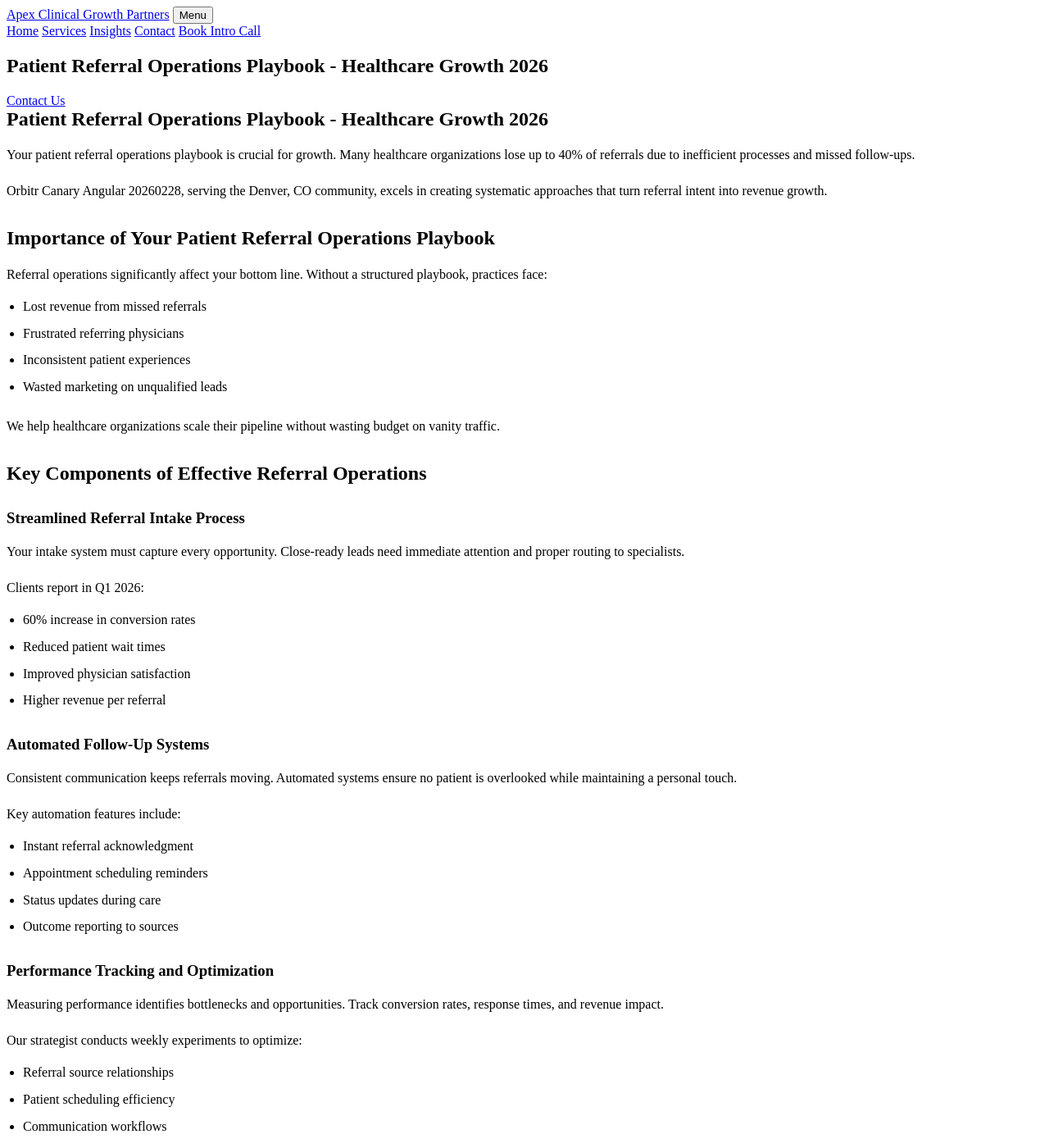
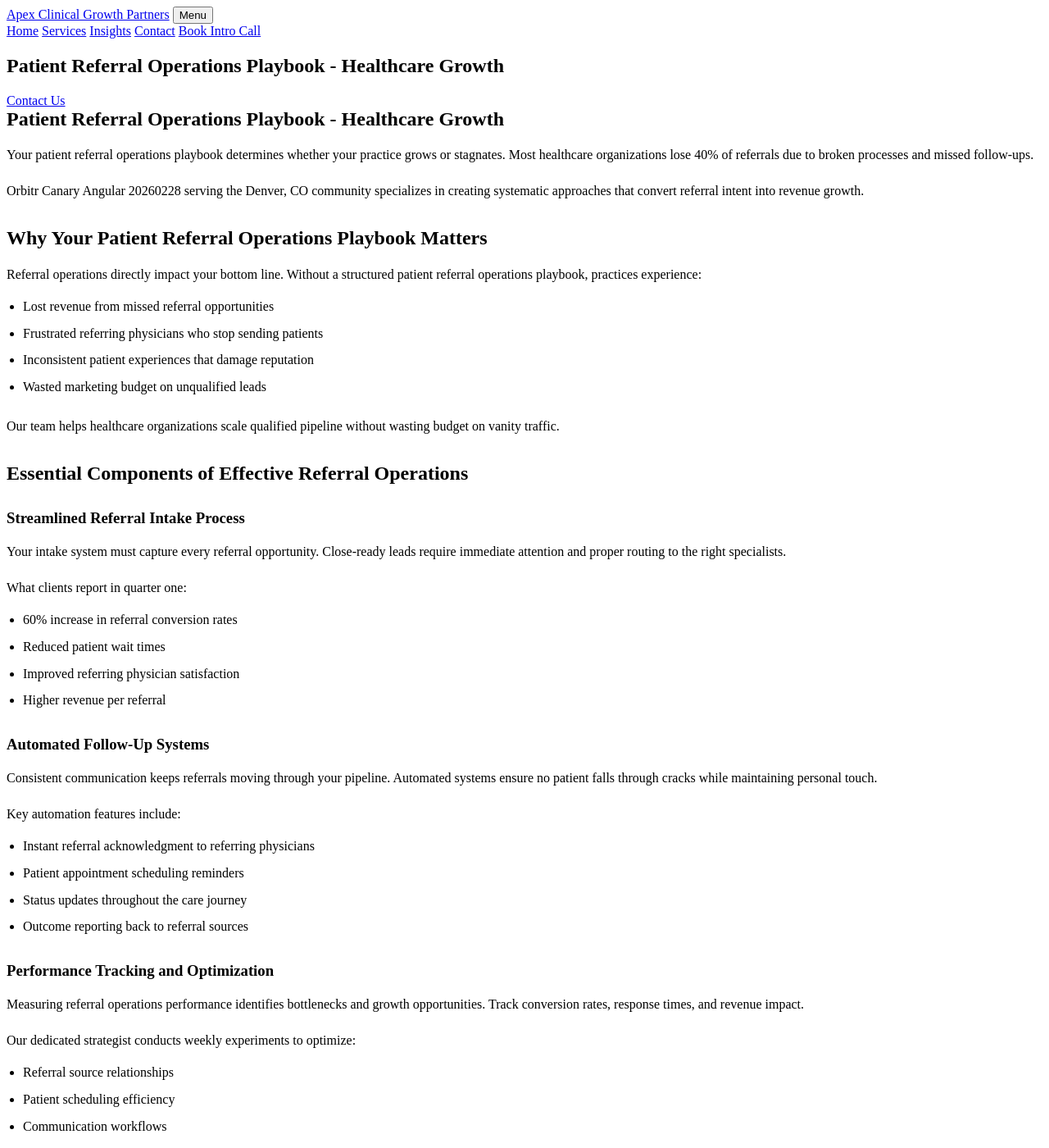
Before and after one commit to prjctlphbt/orbitr-canary-angular-20260228, a Jekyll site: the page angular-referral-ops-playbook-20260228142149.html, which Jekyll copies as it is, in a window 1280 px wide and 1400 px high. Shown: the whole window at 82% size. Built offline with Jekyll 4.4.1, drawn with Linux system fonts in a browser that asks for light colours; some of the changed text lies outside the part shown.

Commit message:
Rollback: Revert changes to angular-referral-ops-playbook-20260228142149.html

```diff
--- a/angular-referral-ops-playbook-20260228142149.html
+++ b/angular-referral-ops-playbook-20260228142149.html
@@ -4,9 +4,10 @@
 <head>
 <meta charset="utf-8"/>
 <meta content="width=device-width, initial-scale=1.0" name="viewport"/>
-<meta content="Optimize patient referrals with our 2026 operations playbook. Enhance workflows, drive growth, and improve patient outcomes. Start today." name="description"/>
-<title>Patient Referral Operations Playbook - Healthcare Growth 2026</title>
+<meta content="Streamline patient referrals with our comprehensive operations playbook. Optimize workflows, boost growth, and improve patient outcomes. Get started today." name="description"/>
+<title>Patient Referral Operations Playbook - Healthcare Growth</title>
 <style>
+
 
 /* Minimal functional styles (accordion, forms only) */
 
@@ -48,7 +49,7 @@
  box-sizing: border-box;
 }
 
-</style>
+ </style>
 <style id="orbitr-generated-content-style">
 .orbitr-generated-content > * {
  margin: 0;
@@ -83,8 +84,7 @@
 .orbitr-generated-content li {
  line-height: 1.65;
 }
-</style>
-</head>
+</style></head>
 <body>
 <header>
 <div class="container navbar">
@@ -102,46 +102,46 @@
 <main class="page-main">
 <section class="page-hero landing-hero">
 <div class="container">
-<h1>Patient Referral Operations Playbook - Healthcare Growth 2026</h1>
+<h1>Patient Referral Operations Playbook - Healthcare Growth</h1>
 <a class="cta" href="/services/">Contact Us</a>
 </div>
 </section>
 <section class="landing-content">
 <div class="container orbitr-generated-content">
-<h1>Patient Referral Operations Playbook - Healthcare Growth 2026</h1>
-<p>Your patient referral operations playbook is crucial for growth. Many healthcare organizations lose up to 40% of referrals due to inefficient processes and missed follow-ups.</p>
-<p>Orbitr Canary Angular 20260228, serving the Denver, CO community, excels in creating systematic approaches that turn referral intent into revenue growth.</p>
-<h2>Importance of Your Patient Referral Operations Playbook</h2>
-<p>Referral operations significantly affect your bottom line. Without a structured playbook, practices face:</p>
+<h1>Patient Referral Operations Playbook - Healthcare Growth</h1>
+<p>Your patient referral operations playbook determines whether your practice grows or stagnates. Most healthcare organizations lose 40% of referrals due to broken processes and missed follow-ups.</p>
+<p>Orbitr Canary Angular 20260228 serving the Denver, CO community specializes in creating systematic approaches that convert referral intent into revenue growth.</p>
+<h2>Why Your Patient Referral Operations Playbook Matters</h2>
+<p>Referral operations directly impact your bottom line. Without a structured patient referral operations playbook, practices experience:</p>
 <ul>
-<li>Lost revenue from missed referrals</li>
-<li>Frustrated referring physicians</li>
-<li>Inconsistent patient experiences</li>
-<li>Wasted marketing on unqualified leads</li>
+<li>Lost revenue from missed referral opportunities</li>
+<li>Frustrated referring physicians who stop sending patients</li>
+<li>Inconsistent patient experiences that damage reputation</li>
+<li>Wasted marketing budget on unqualified leads</li>
 </ul>
-<p>We help healthcare organizations scale their pipeline without wasting budget on vanity traffic.</p>
-<h2>Key Components of Effective Referral Operations</h2>
+<p>Our team helps healthcare organizations scale qualified pipeline without wasting budget on vanity traffic.</p>
+<h2>Essential Components of Effective Referral Operations</h2>
 <h3>Streamlined Referral Intake Process</h3>
-<p>Your intake system must capture every opportunity. Close-ready leads need immediate attention and proper routing to specialists.</p>
-<p>Clients report in Q1 2026:
+<p>Your intake system must capture every referral opportunity. Close-ready leads require immediate attention and proper routing to the right specialists.</p>
+<p>What clients report in quarter one:
 <ul>
-<li>60% increase in conversion rates</li>
+<li>60% increase in referral conversion rates</li>
 <li>Reduced patient wait times</li>
-<li>Improved physician satisfaction</li>
+<li>Improved referring physician satisfaction</li>
 <li>Higher revenue per referral</li>
 </ul></p>
 <h3>Automated Follow-Up Systems</h3>
-<p>Consistent communication keeps referrals moving. Automated systems ensure no patient is overlooked while maintaining a personal touch.</p>
+<p>Consistent communication keeps referrals moving through your pipeline. Automated systems ensure no patient falls through cracks while maintaining personal touch.</p>
 <p>Key automation features include:
 <ul>
-<li>Instant referral acknowledgment</li>
-<li>Appointment scheduling reminders</li>
-<li>Status updates during care</li>
-<li>Outcome reporting to sources</li>
+<li>Instant referral acknowledgment to referring physicians</li>
+<li>Patient appointment scheduling reminders</li>
+<li>Status updates throughout the care journey</li>
+<li>Outcome reporting back to referral sources</li>
 </ul></p>
 <h3>Performance Tracking and Optimization</h3>
-<p>Measuring performance identifies bottlenecks and opportunities. Track conversion rates, response times, and revenue impact.</p>
-<p>Our strategist conducts weekly experiments to optimize:
+<p>Measuring referral operations performance identifies bottlenecks and growth opportunities. Track conversion rates, response times, and revenue impact.</p>
+<p>Our dedicated strategist conducts weekly experiments to optimize:
 <ul>
 <li>Referral source relationships</li>
 <li>Patient scheduling efficiency</li>
@@ -149,9 +149,9 @@
 <li>Revenue conversion metrics</li>
 </ul></p>
 <h2>Transform Your Referral Operations Today</h2>
-<p>A comprehensive playbook turns scattered processes into revenue-generating systems. Structured approaches lead to qualified growth within 90 days.</p>
-<p>Our services focus on sustainable referral operations that scale with your practice. We create systems that generate revenue intent, not vanity traffic.</p>
-<p>Ready to optimize your playbook? Contact our team at (720) 555-0105 or email hello@apexclinicalgrowth.com to discuss your strategy.</p>
+<p>A comprehensive patient referral operations playbook transforms scattered processes into revenue-generating systems. Healthcare organizations using structured approaches see qualified growth within 90 days.</p>
+<p>Our services focus on building sustainable referral operations that scale with your practice. We help create systems that generate revenue intent, not vanity traffic.</p>
+<p>Ready to optimize your patient referral operations playbook? Contact our team at (720) 555-0105 or email hello@apexclinicalgrowth.com to discuss your referral growth strategy.</p>
 </div>
 </section>
 <section class="landing-cta">
@@ -194,6 +194,6 @@
  button.parentElement.classList.toggle('active');
  });
  });
-</script>
+ </script>
 </body>
 </html>
```
